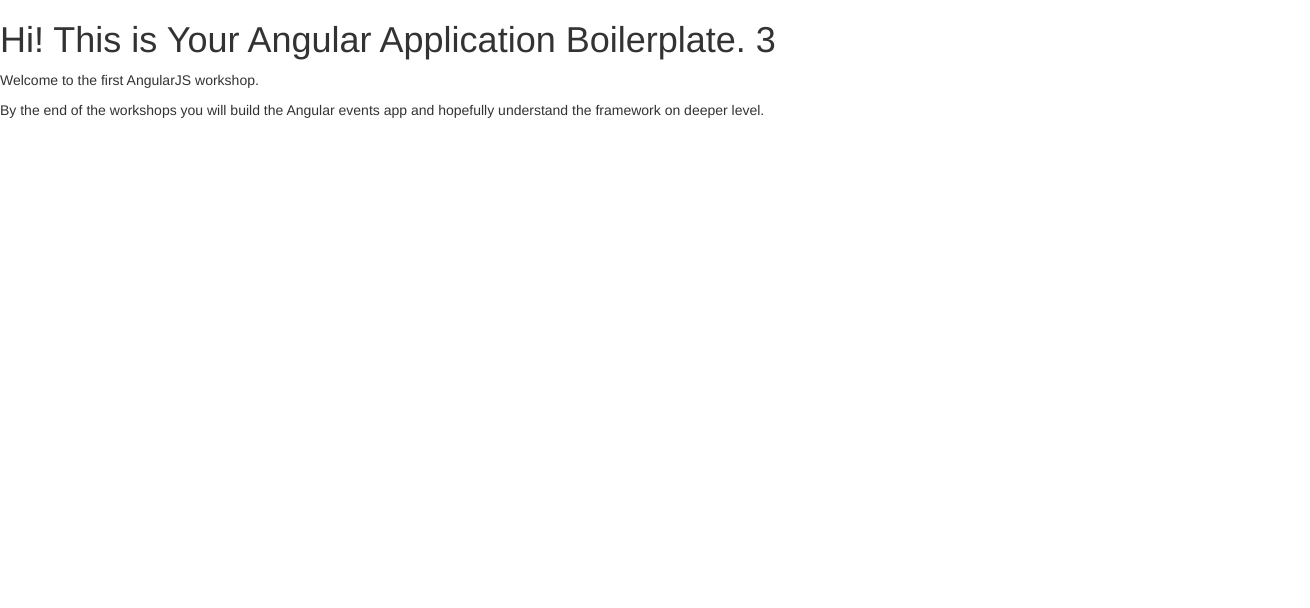
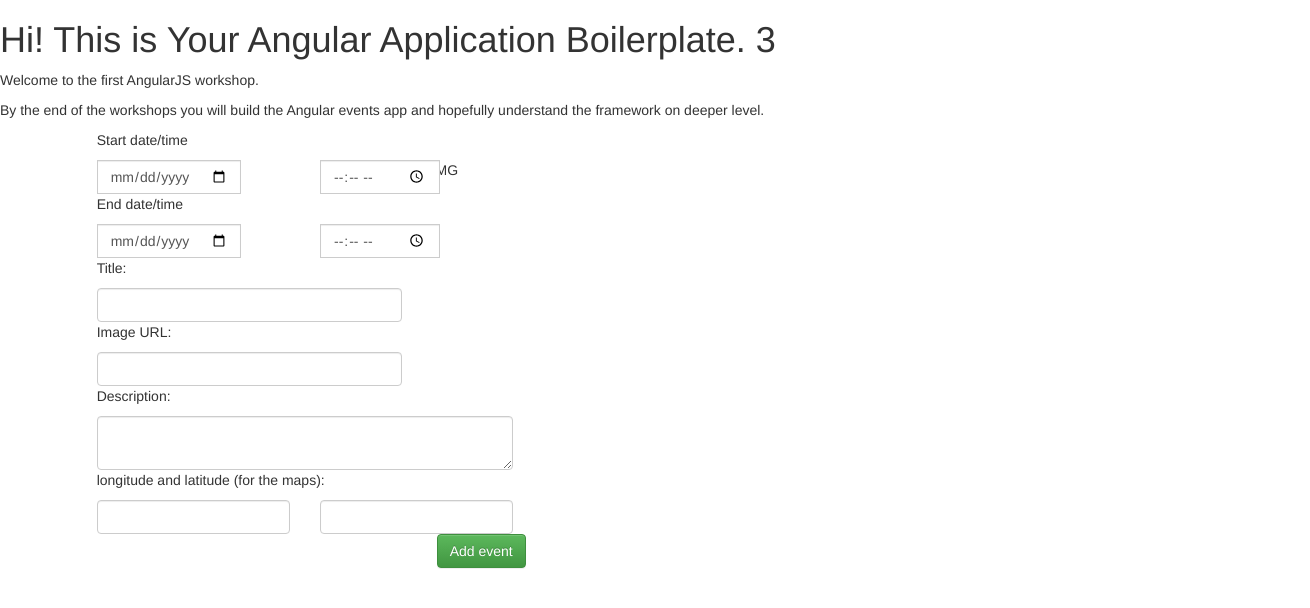
Before and after one commit to AngularJSDublin/starkeventsapp, a website: page index.html in a window 1280 px wide. Shown: the whole page, 1310 px wide, since content can reach past the window. Drawn offline with Linux system fonts and the light colour scheme.

Commit message:
add events component

```diff
--- a/app/app.js
+++ b/app/app.js
@@ -12,4 +12,6 @@
 		$scope.welcomeAgain = 'By the end of the workshops you will build the Angular events app and hopefully understand the framework on deeper level.'
 	})
 
+
+
 })()
--- a/index.html
+++ b/index.html
@@ -28,14 +28,106 @@
         <div ng-controller="SecondController">
             <p>{{welcomeAgain}}</p>
         </div>
+        <div ng-controller="eventController">
+          <form>
+          <div class="row">
+              <div class="row">
+                <div class='col-md-3 col-md-offset-1'>
+                    <p>Start date/time</p>
+                </div>
+              </div>
+              <div class="row">
+                <div class='col-md-2 col-md-offset-1'>
+                    <div class="input-group">
+                        <input type='date' class="form-control" ng-model="event.startDate" />
+                    </div>
+                </div>
+                <div class='col-md-1'>
+                    <div class='input-group'>
+                       <input type='time' class="form-control" ng-model="event.startTime" />
+                    </div>
+                </div>
+                <div class='col-md-1'>
+
+                       <p>IMG</p>
+
+                </div>
+              </div>
+              <div class="row">
+                <div class='col-md-3 col-md-offset-1'>
+                    <p>End date/time</p>
+                </div>
+              </div>
+              <div class="row">
+                <div class='col-md-2 col-md-offset-1'>
+                    <div class="input-group">
+                        <input type='date' class="form-control" ng-model="event.endDate" />
+                    </div>
+                </div>
+                <div class='col-md-2'>
+                    <div class='input-group'>
+                       <input type='time' class="form-control" ng-model="event.endTime" />
+                    </div>
+                </div>
+              </div>
+              <div class="row">
+                <div class='col-md-3 col-md-offset-1'>
+                    <p>Title:</p>
+                </div>
+              </div>
+              <div class="row">
+                <div class='col-md-3 col-md-offset-1'>
+                    <input type="text" class="form-control" ng-model="event.title"/>
+                </div>
+              </div>
+              <div class="row">
+                <div class='col-md-3 col-md-offset-1'>
+                    <p>Image URL:</p>
+                </div>
+              </div>
+              <div class="row">
+                <div class='col-md-3 col-md-offset-1'>
+                    <input type="text" class="form-control" ng-model="event.imageUrl"/>
+                </div>
+              </div>
+            </div>
+            <div class="row">
+              <div class="row">
+                <div class='col-md-4 col-md-offset-1'>
+                    <p>Description:</p>
+                </div>
+              </div>
+              <div class="row">
+                <div class='col-md-4 col-md-offset-1'>
+                    <textarea type="text" class="form-control" ng-model="event.description"></textarea>
+                </div>
+              </div>
+              <div class="row">
+                <div class='col-md-4 col-md-offset-1'>
+                    <p>longitude and latitude (for the maps):</p>
+                </div>
+              </div>
+              <div class="row">
+                <div class='col-md-2 col-md-offset-1'>
+                    <input type="text" class="form-control" ng-model="event.longitude" />
+                </div>
+                <div class='col-md-2'>
+                    <input type="text" class="form-control" ng-model="event.latitude" />
+                </div>
+              </div>
+            </div>
+              <div class="row">
+                <div class='col-md-5 col-md-offset-4'>
+                    <button type="submit" class="btn btn-success" ng-click="addEvent()">Add event</button>
+                </div>
+              </div>
+          </form>
+        </div>
 
         <!-- jQuery (necessary for Bootstrap's JavaScript plugins) -->
         <script src="assets/js/vendor/jquery-1.11.3.min.js"></script>
-
         <script src="assets/js/vendor/bootstrap.min.js"></script>
-
         <script src="assets/js/vendor/angular.min.js"></script>
-
         <script src="app/app.js"></script>
 
     </body>
```
Also changed, not shown: app/components/add-event/add-event.html (added, +95 -0 lines), app/components/add-event/addEventController.js (added, +19 -0 lines).
